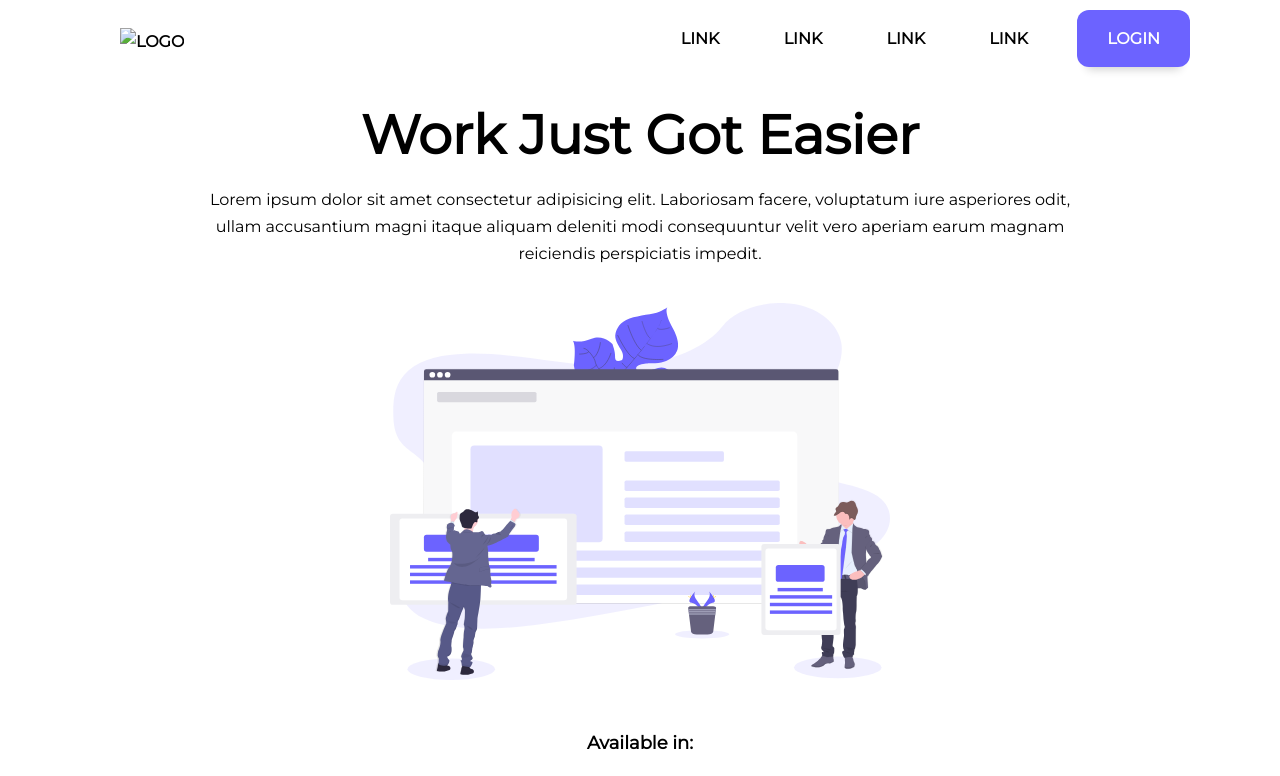
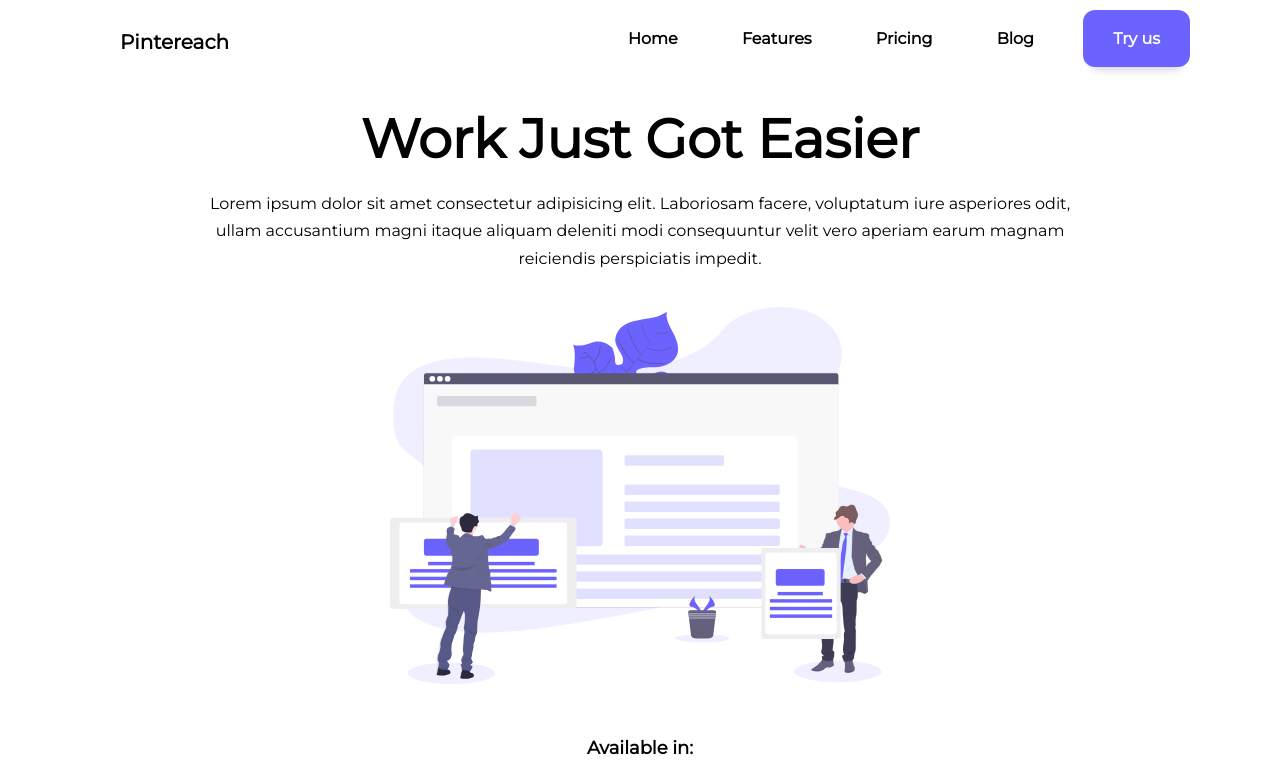
Before and after one commit to borjasolerme/Pintereach-idea, a website: page src/index.html in a window 1280 px wide. Shown: the top 776 px of the page. Drawn offline with Linux system fonts and the light colour scheme.

Commit message:
Added logo as letters instead of image

```diff
--- a/src/index.html
+++ b/src/index.html
@@ -23,14 +23,14 @@
           <nav>
             <ul class="main-nav">
               <li>
-                <a href="index.html" class="logo"><img src="" alt="Logo"/></a>
+                <a href="index.html" class="logo">Pintereach</a>
               </li>
               <div id="responsive-nav" class="responsive-nav">
-                <li><a href="">link</a></li>
-                <li><a href="">link</a></li>
-                <li><a href="">link</a></li>
-                <li><a href="">link</a></li>
-                <li><a href="login.html" class="cta">Login</a></li>
+                <li><a href="">Home</a></li>
+                <li><a href="">Features</a></li>
+                <li><a href="">Pricing</a></li>
+                <li><a href="">Blog</a></li>
+                <li><a href="login.html" class="cta">Try us</a></li>
               </div>
               <li class="nav-toggle">
                 <a href="javascript:void(0);" onclick="showNav()"><img src="images/agenda.svg" alt=""/></a>
--- /dev/null
+++ b/src/scss/base/_logo.scss
@@ -0,0 +1,3 @@
+.logo {
+  font-size: 2rem;
+}
--- a/src/scss/main.scss
+++ b/src/scss/main.scss
@@ -5,6 +5,7 @@
 @import "base/_typography";
 @import "base/_base";
 @import "base/_buttons";
+@import "base/_logo";
 
 // components
 // pages
--- a/src/scss/pages/_homepage.scss
+++ b/src/scss/pages/_homepage.scss
@@ -40,7 +40,6 @@ header {
       padding: 15px 30px;
       text-decoration: none;
       font-weight: 900;
-      text-transform: uppercase;
     }
     .cta {
       background: #6c63ff;
```
Also changed, not shown: src/login.html (+2 -2 lines), src/css/main.css.
